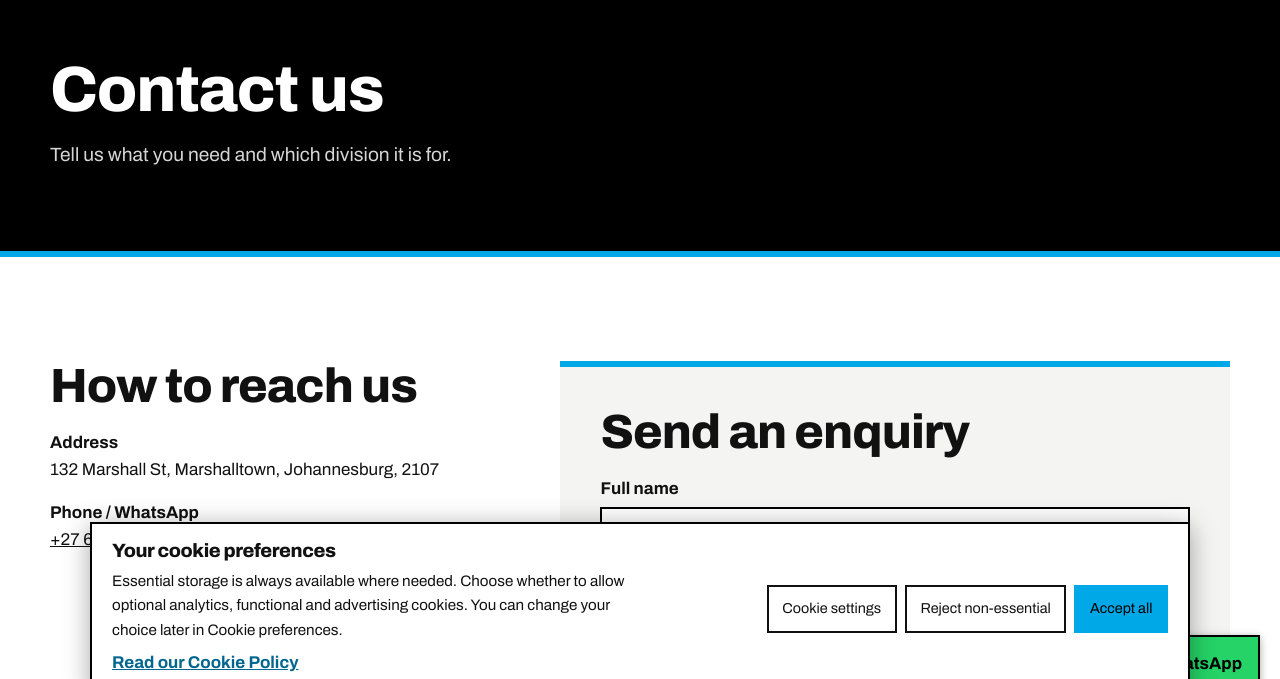
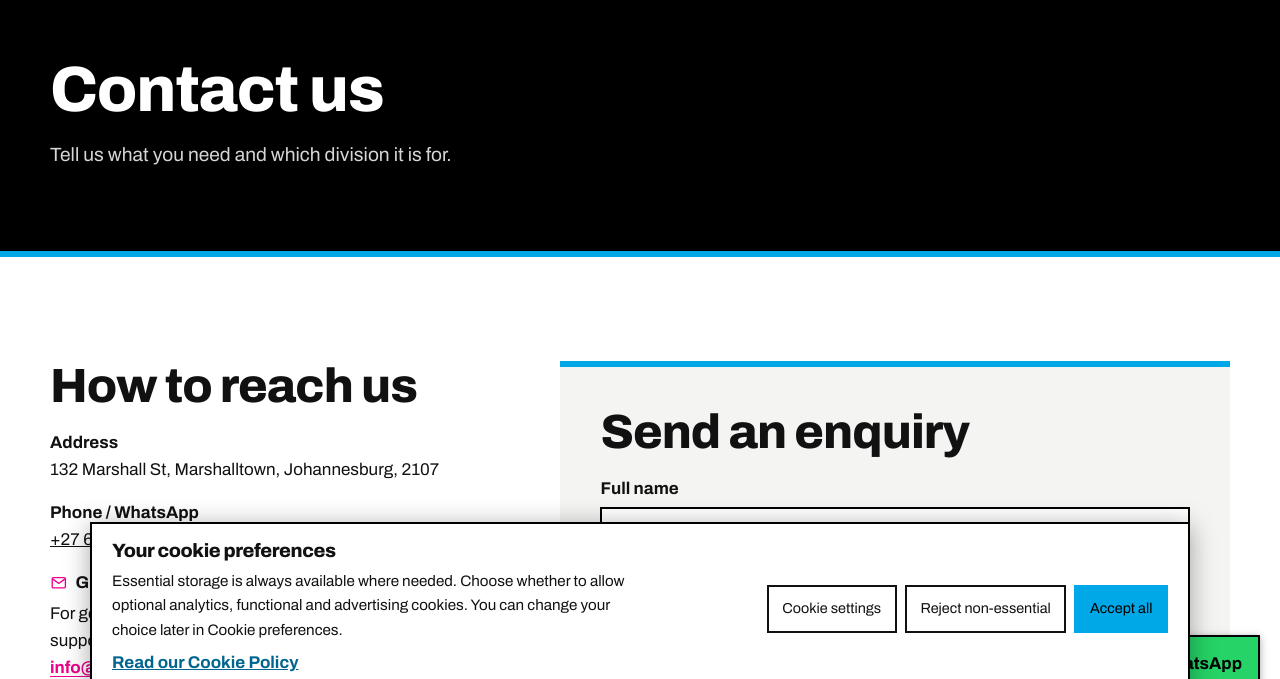
Before and after one commit to Katl3go628/Siyakhaproductions4, a plain HTML site: page contact.html in a window 1280 px wide. Shown: the part 88-767 px from the top of the page. Drawn offline with Linux system fonts and the light colour scheme.

Commit message:
Style email contact icons and links in pink

```diff
--- a/css/style.css
+++ b/css/style.css
@@ -345,3 +345,10 @@ section{padding-block:var(--s6)}
   .portfolio .marquee-row{overflow-x:auto;scrollbar-width:none}
   .portfolio .marquee-row::-webkit-scrollbar{display:none}
 }
+
+
+/* ---------- Email contact identifiers ---------- */
+.email-purpose{display:inline-flex;align-items:center;gap:.5rem}
+.email-purpose-icon{width:1.1rem;height:1.1rem;flex:none;color:var(--magenta)}
+.email-address{color:var(--magenta);font-weight:700;text-decoration-thickness:1px;text-underline-offset:3px}
+.email-address:hover{color:#000}
```
